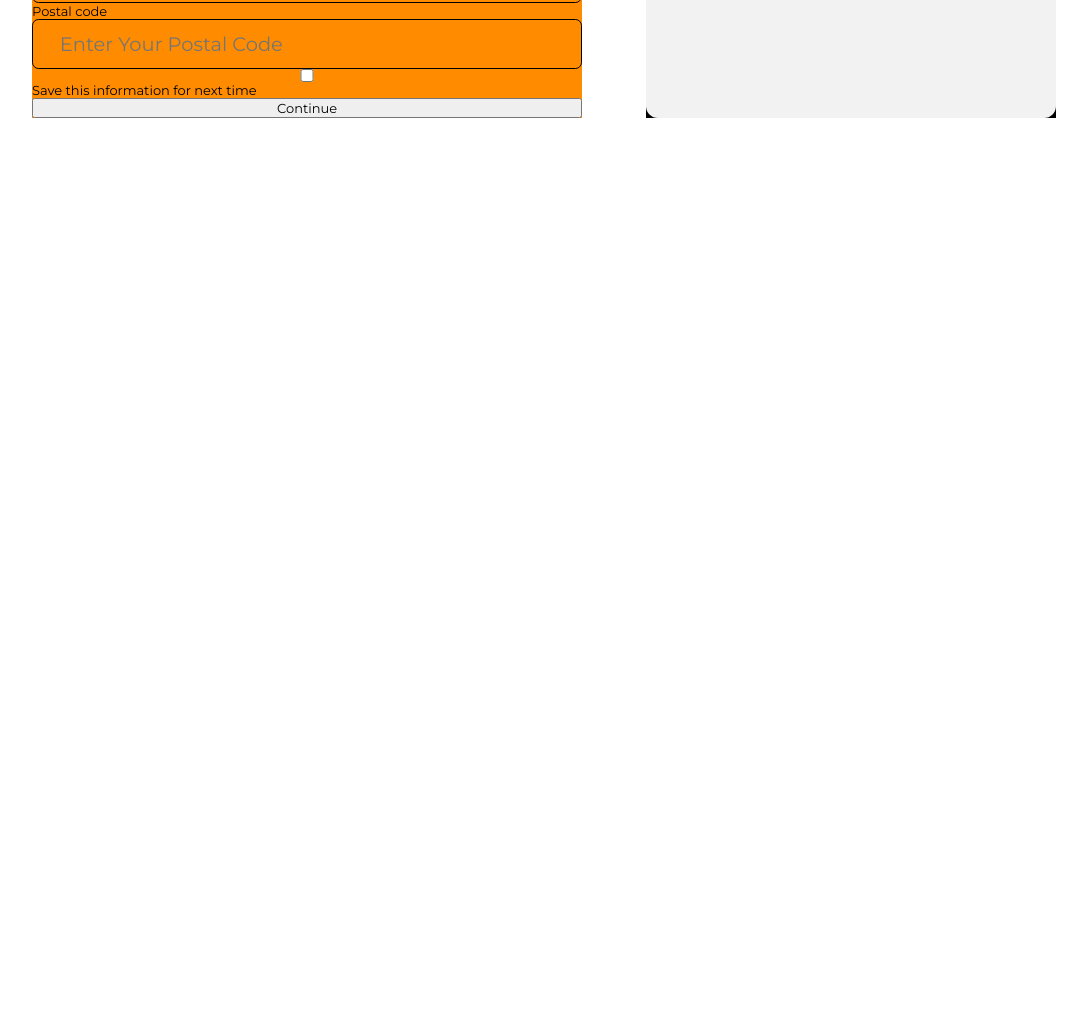
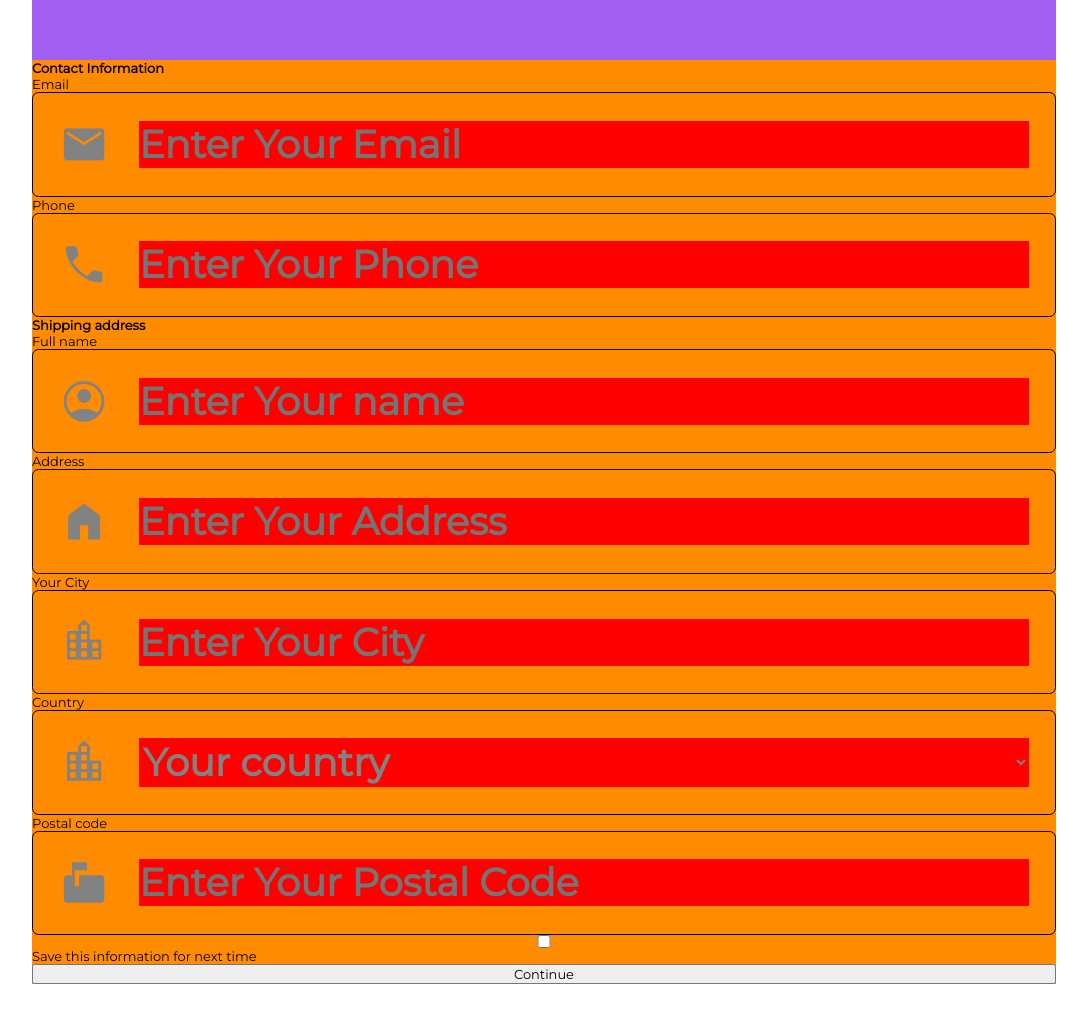
Before and after one commit to GenericJM/checkout-page-master, a plain HTML site: page index.html in a window 1280 px wide. Shown: the part 489-1512 px from the top of the page, without its empty margins (96-1183 px from the left). Before the commit the page ends 800 px from the top, so only its background shows below. Drawn offline with nearby package versions, Linux system fonts and the light colour scheme.

Commit message:
add material symbols

```diff
--- a/index.html
+++ b/index.html
@@ -5,54 +5,69 @@
   <meta charset="UTF-8">
   <meta http-equiv="X-UA-Compatible" content="IE=edge">
   <meta name="viewport" content="width=device-width, initial-scale=1.0">
- <link href="https://fonts.googleapis.com/css2?family=Montserrat" rel="stylesheet">
+  <link href="https://fonts.googleapis.com/css2?family=Montserrat" rel="stylesheet">
+  <!-- <link rel="stylesheet" href="https://fonts.googleapis.com/css2?family=Material+Symbols+Outlined:opsz,wght,FILL,GRAD@48,400,0,0" /> -->
+  <link rel="stylesheet" href="https://fonts.googleapis.com/css2?family=Material+Symbols+Outlined:opsz,wght,FILL,GRAD@20..48,100..700,0..1,-50..200" />
   <link rel="stylesheet" href="styles.css">
+
   <script src="https://kit.fontawesome.com/cf149fe0d1.js" crossorigin="anonymous"></script>
 
 
-   <title>Document</title>
+  <title>Checkout Page</title>
 
 </head>
 
 <body>
-
+  <header>
+    <h1 class="title">Checkout</h1>
+  </header>
   <main class="main">
     <form action="" class="flex__form">
       <h2>Contact Information</h2>
       <label for="email">Email</label>
       <div class="inputbox">
-        <i></i>
-        <input class="textbox" id="email" type="email" placeholder="Enter Your Email" required></input>
+        <span class="material-symbols-outlined">
+          mail
+          </span>
+        <input class="textbox" id="email" type="email" placeholder="Enter Your Email" autocomplete="none"
+          required></input>
       </div>
       <label for="phone">Phone</label>
       <div class="inputbox">
-        <!-- to do add icon -->
-        <i></i>
-        <input class="textbox" id="Phone" type="number" placeholder="Enter Your Phone" required></input>
+        <span class="material-symbols-outlined">
+          call
+          </span>
+        <input class="textbox" id="Phone" type="number" placeholder="Enter Your Phone" autocomplete="none"
+          required></input>
       </div>
+
       <h2>Shipping address</h2>
       <label for="name">Full name</label>
       <div class="inputbox">
-        <!-- to do add icon -->
-        <i></i>
+        <span class="material-symbols-outlined">
+          account_circle
+          </span>
         <input class="textbox" id="name" type="text" placeholder="Enter Your name" required></input>
       </div>
       <label for="address">Address</label>
       <div class="inputbox">
-        <!-- to do add icon -->
-        <i></i>
+        <span class="material-symbols-outlined">
+          home
+          </span>
         <input class="textbox" id="address" type="text" placeholder="Enter Your Address" required></input>
       </div>
       <label for="city">Your City</label>
       <div class="inputbox">
-        <!-- to do add icon -->
-        <i></i>
+        <span class="material-symbols-outlined">
+          location_city
+        </span>
         <input class="textbox" id="city" type="text" placeholder="Enter Your City" required></input>
       </div>
       <label for="country">Country </label>
       <div class="inputbox">
-        <!-- to do add icon -->
-        <i></i>
+        <span class="material-symbols-outlined">
+          location_city
+        </span>
         <Select class="textbox" id="country" required>
           <option value="">Your country</option>
           <option value="0">Mexico</option>
@@ -62,8 +77,9 @@
       </div>
       <label for="postalcode">Postal code</label>
       <div class="inputbox">
-        <!-- todo add icon -->
-        <i></i>
+        <span class="material-symbols-outlined">
+          markunread_mailbox
+        </span>
         <input class="textbox" id="postalcode" type="number" placeholder="Enter Your Postal Code" required></input>
       </div>
       <input type="checkbox" name="" id="checkbox">
@@ -80,11 +96,15 @@
           <div class="product__info">
             <header class="product__info-header">
               <h3 class="product__text">Vintage Backbag</h3>
-              <div class="product__price"><h3 class="product__price product__price-discount">$54.99</h3> <h4 class="product__price product__price-original">$94.99</h3></div>
+              <div class="product__price">
+                <h3 class="product__price product__price-discount">$54.99</h3>
+                <h4 class="product__price product__price-original">$94.99</h3>
+              </div>
             </header>
             <div class="product__counter">
 
-              <button class="counter__button"><i class="fa-regular fa-solid fa-minus" style="color: #808080;"></i></button>
+              <button class="counter__button"><i class="fa-regular fa-solid fa-minus"
+                  style="color: #808080;"></i></button>
               <h1>0</h1>
               <button class="counter__button"><i class="fa-regular fa-plus fa-lg" style="color: #808080;"></i></button>
             </div>
--- a/styles.css
+++ b/styles.css
@@ -9,13 +9,18 @@ body {
     /* width: 50%; */
     margin: 5vw 10vw;
 }
-
+.title{
+    font-size: clamp(1em, 7.5vw, 5rem);
+    margin-bottom: 0.5em;
+    color:#4E5150;
+}
 .main {
     margin: auto;
     display: flex;
     flex-direction: row;
     gap: 5vw;
     flex-wrap: wrap-reverse;
+    background-color: #a05ff1;
 }
 
 
@@ -25,33 +30,51 @@ body {
     display: flex;
     flex-direction: column;
     flex-grow: 999;
-    max-width: 45rem;
+     width: max-content;
+}
+/*icons*/
+.material-symbols-outlined {
+  font-variation-settings:
+  'FILL' 1,
+  'wght' 300,
+  'GRAD' 0,
+  'opsz' 35;
+  color: #828282;
+  font-size: clamp(1.5em, 4vw, 5rem);
 
-    /* min-width: 35vw; */
 }
+/*icons*/
 
 .inputbox {
-    padding: 2%;
+    padding: 2vw;
     display: flex;
     flex-direction: row;
     border: 1px solid black;
     align-items: center;
     border-radius: 0.5rem;
     gap: 3%;
-
 }
-
+.inputbox:has(.textbox:focus){
+    outline: solid #000 2px;
+}
+.textbox{
+    font-size: clamp(1em, 3vw, 5rem);
+}
 .textbox {
     background-color: transparent;
     border: none;
-    font-size: 1.5rem;
-    height: 2rem;
+    background-color: red;
+    /* font-size: 1.5rem; */
+    /* height: 2rem; */
     width: 100%;
+    height: max-content;
+    font-weight: 600;
+    color: #828282;
+
 }
 .textbox:focus{
     /* border: transparent; */
     outline: none;
-
 }
 /* aside */
 .container {
```
